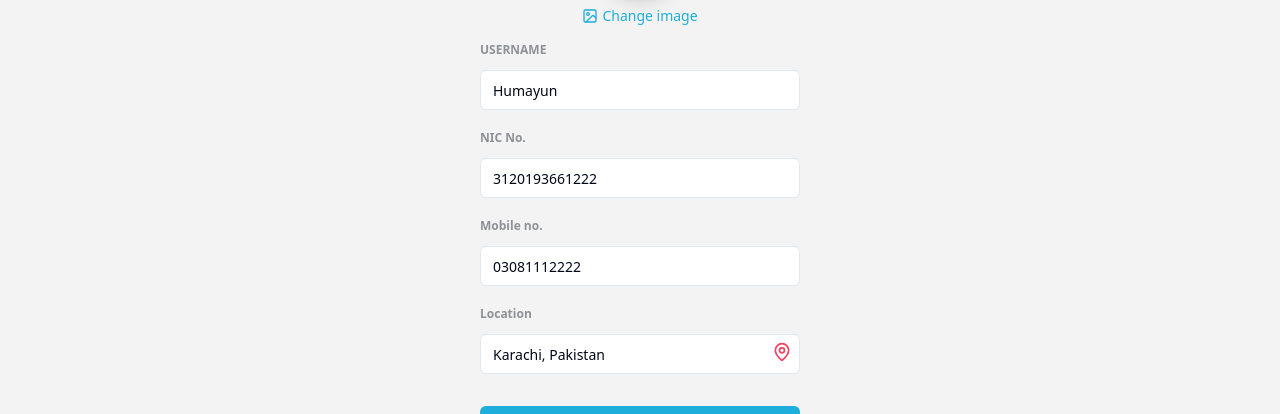
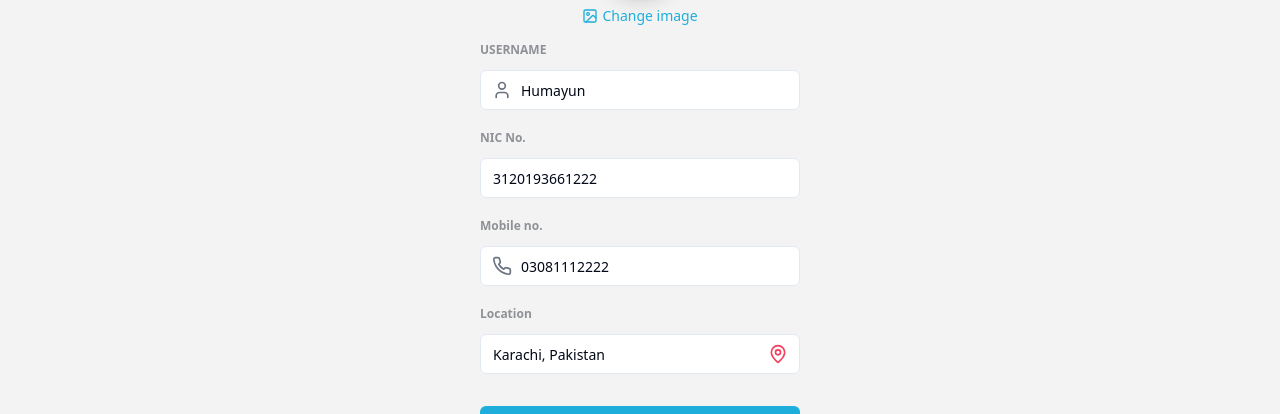
Before and after one commit to naeemgujjar6/friend-invite-garden, a React (Vite) app: page /driver/Humayun in a window 1280 px wide. Shown: the part 198-612 px from the top of the page. Built offline with nearby package versions, Linux system fonts and the light colour scheme.

Commit message:
Fix: Remove icon prop from Input component
The Input component does not accept an icon prop.

```diff
--- a/src/pages/DriverProfile.tsx
+++ b/src/pages/DriverProfile.tsx
@@ -92,16 +92,26 @@ export default function DriverProfile() {
       {/* Profile form */}
       <form className="w-full max-w-xs flex flex-col gap-3 mt-2">
         <label className="text-xs font-semibold text-[#8E9196]">USERNAME</label>
-        <Input value={driver.name} readOnly icon={<User />} className="bg-white" />
+        <div className="relative">
+          <Input value={driver.name} readOnly className="bg-white pl-10" />
+          <User className="absolute left-3 top-1/2 transform -translate-y-1/2 w-5 h-5 text-gray-500" />
+        </div>
+
         <label className="text-xs font-semibold text-[#8E9196] mt-2">NIC No.</label>
         <Input value={driver.nic} readOnly className="bg-white" />
+
         <label className="text-xs font-semibold text-[#8E9196] mt-2">Mobile no.</label>
-        <Input value={driver.mobile} readOnly icon={<Phone />} className="bg-white" />
+        <div className="relative">
+          <Input value={driver.mobile} readOnly className="bg-white pl-10" />
+          <Phone className="absolute left-3 top-1/2 transform -translate-y-1/2 w-5 h-5 text-gray-500" />
+        </div>
+
         <label className="text-xs font-semibold text-[#8E9196] mt-2">Location</label>
         <div className="relative">
-          <Input value={driver.location} readOnly className="pr-10 bg-white" />
-          <MapPin className="absolute top-2 right-2 w-5 h-5 text-rose-500" />
+          <Input value={driver.location} readOnly className="bg-white pr-10" />
+          <MapPin className="absolute right-3 top-1/2 transform -translate-y-1/2 w-5 h-5 text-rose-500" />
         </div>
+
         <Button type="button" className="text-base bg-[#1EAEDB] hover:bg-[#178fb3] font-bold w-full mt-5 mb-2">SAVE</Button>
       </form>
     </div>
```
